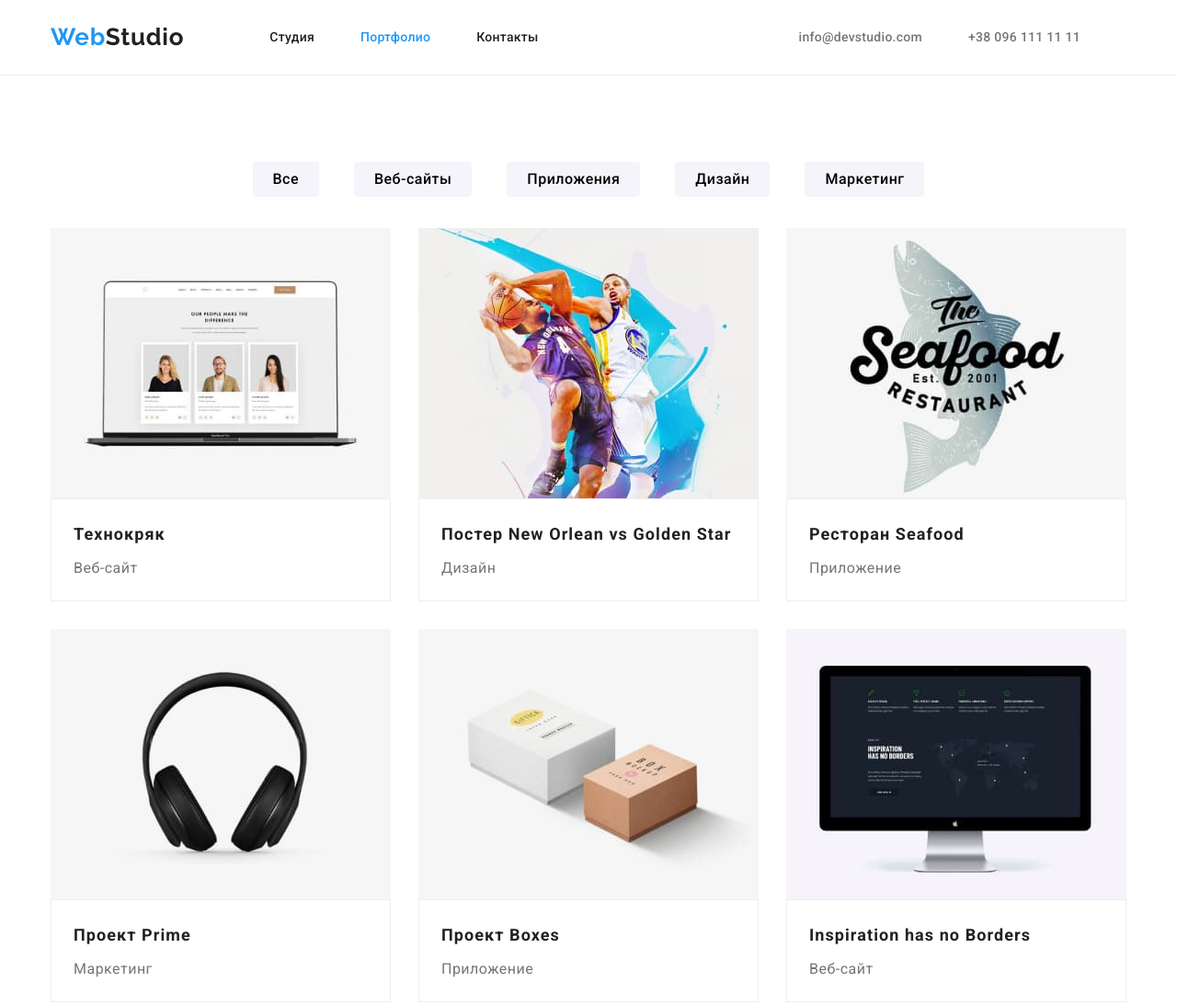
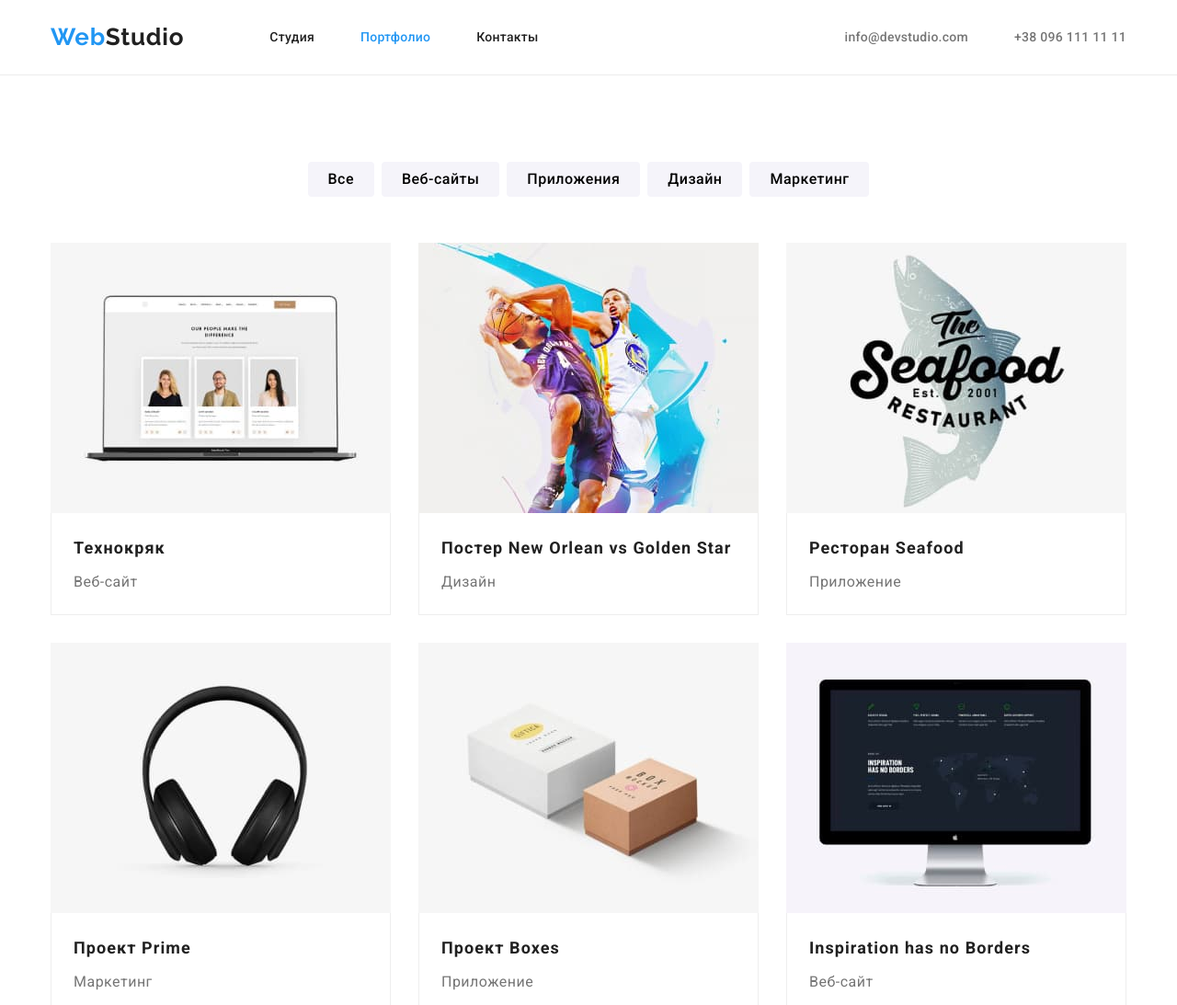
Before and after one commit to valeriya2022v/goit-markup-hw-03, a plain HTML site: page portfolio.html in a window 1280 px wide. Shown: the top 1093 px of the page at 92% size. Drawn offline with nearby package versions, Linux system fonts and the light colour scheme.

Commit message:
Update styles.css

```diff
--- a/css/styles.css
+++ b/css/styles.css
@@ -58,7 +58,9 @@ img {
     line-height: 1.19;
     letter-spacing: 0.03em;
     color: var(--main-color);
+}
 
+.header-logo {
     margin-right: 93px;
 }
 
@@ -102,8 +104,6 @@ body {
 
 .contacts-link {
     color:var(--secondary-color);
-
-    margin-right: 50px;
 }
 
 .nav-link:hover,
@@ -149,8 +149,11 @@ body {
 
 .nav-item:not(:last-child) {
     margin-right: 50px;
+}
 
-}
+.contacts-item:not(:last-child) {
+    margin-right: 50px;
+    }
 
 /*================/HEADER===================*/
 
@@ -345,12 +348,18 @@ body {
 
 /*===============PORTFOLIO===================*/
 
-.filter-list,
 .projects-list {
     display: flex;
     justify-content: center;
     flex-wrap: wrap;
     gap: 30px;
+}
+
+.filter-list {
+    display: flex;
+    justify-content: center;
+    flex-wrap: wrap;
+    margin-bottom: 50px;
 }
 
 .filter-button {
@@ -378,7 +387,6 @@ body {
 
 .filter-item:not(:last-child) {
     margin-right: 8px;
-    margin-bottom: 34px;
 }
 
 .projects-item {
@@ -407,8 +415,9 @@ body {
     padding-top: 20px;
     padding-bottom: 20px;
     padding-left: 24px;
+    padding-right: 24px;
     border: 1px solid var(--projects-border);
-
+    border-top: none;
 }
 
 /*===============/PORTFOLIO===================*/
--- a/portfolio.html
+++ b/portfolio.html
@@ -16,7 +16,7 @@
     <header class="page-header">
         <div class="container page-header-container">
             <nav class="nav">
-                <a href="./index.html" lang="en" class="link logo"><span class="current">Web</span>Studio</a>
+                <a href="./index.html" lang="en" class="link logo header-logo"><span class="current">Web</span>Studio</a>
                 <ul class="list nav-list">
                     <li class="nav-item"><a href="./index.html" class="link nav-link">Студия</a></li>
                     <li class="nav-item"><a href="./portfolio.html" class="link nav-link current">Портфолио</a></li>
@@ -24,8 +24,8 @@
                 </ul>
             </nav>
             <ul class="list contacts-list">
-                <li><a href="mailto:info@devstudio.com" class="link contacts-link">info@devstudio.com</a></li>
-                <li><a href="tel:+380961111111" class="link contacts-link">+38 096 111 11 11</a></li>
+                <li class="contacts-item"><a href="mailto:info@devstudio.com" class="link contacts-link">info@devstudio.com</a></li>
+                <li class="contacts-item"><a href="tel:+380961111111" class="link contacts-link">+38 096 111 11 11</a></li>
             </ul>
         </div>
     </header>
```
Also changed, not shown: index.html (+3 -3 lines).
